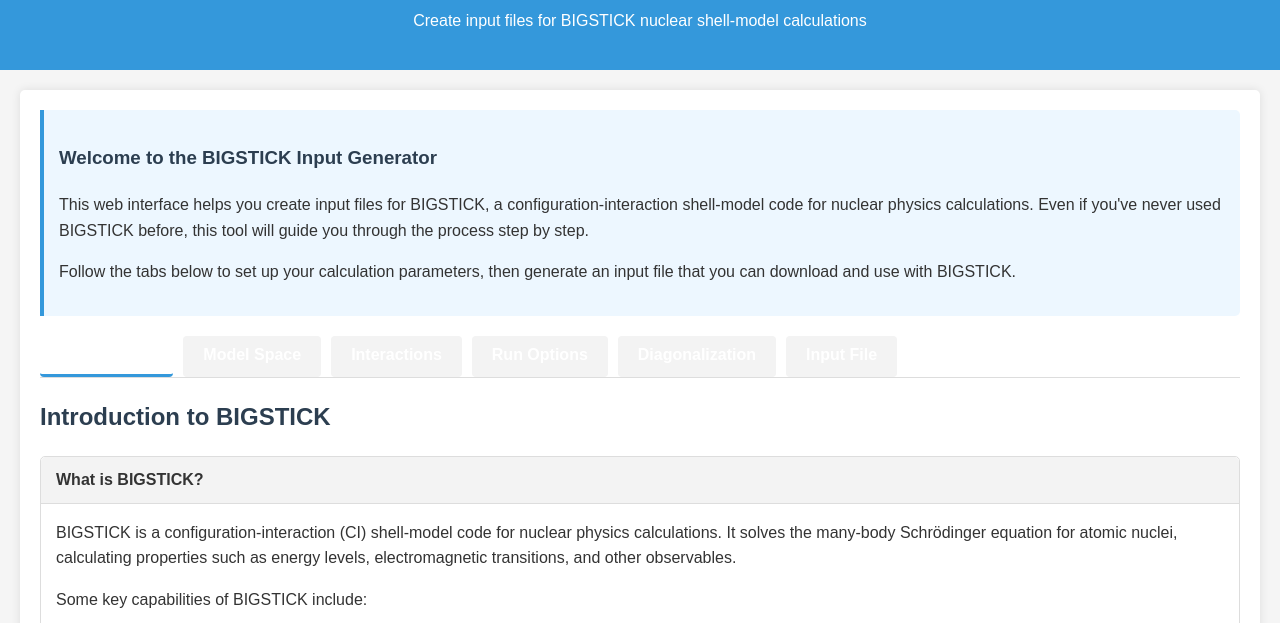
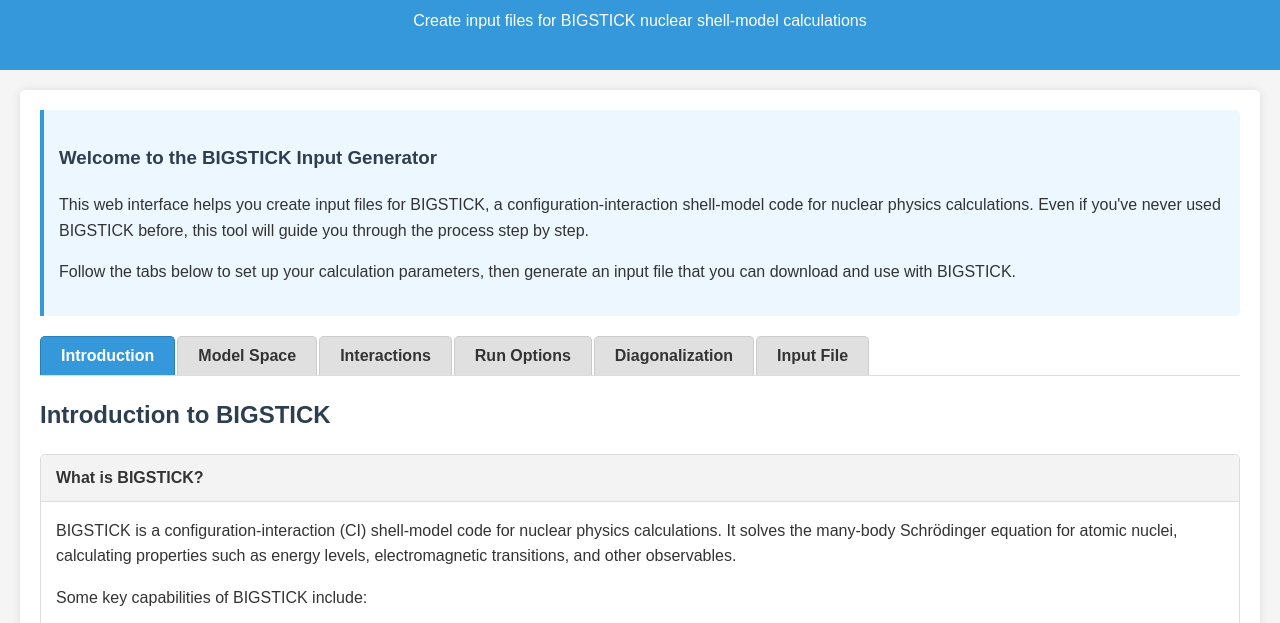
Before and after one commit to fewbody/bigstick, a plain HTML site: page index.html in a window 1280 px wide. Shown: the part 106-729 px from the top of the page. Drawn offline with Linux system fonts and the light colour scheme.

Commit message:
Add files via upload

```diff
--- a/index.html
+++ b/index.html
@@ -183,16 +183,23 @@
         }
         .tab-button {
             padding: 10px 20px;
-            background-color: #f3f3f3;
-            border: none;
-            border-bottom: 3px solid transparent;
+            background-color: #e0e0e0;
+            color: #333;
+            border: 1px solid #ccc;
+            border-bottom: none;
             cursor: pointer;
             font-weight: bold;
             white-space: nowrap;
+            margin-right: 2px;
+            border-radius: 5px 5px 0 0;
+        }
+        .tab-button:hover {
+            background-color: #d0d0d0;
         }
         .tab-button.active {
-            border-bottom: 3px solid #3498db;
-            background-color: white;
+            background-color: #3498db;
+            color: white;
+            border-color: #2980b9;
         }
         .tab-section {
             display: none;
```
